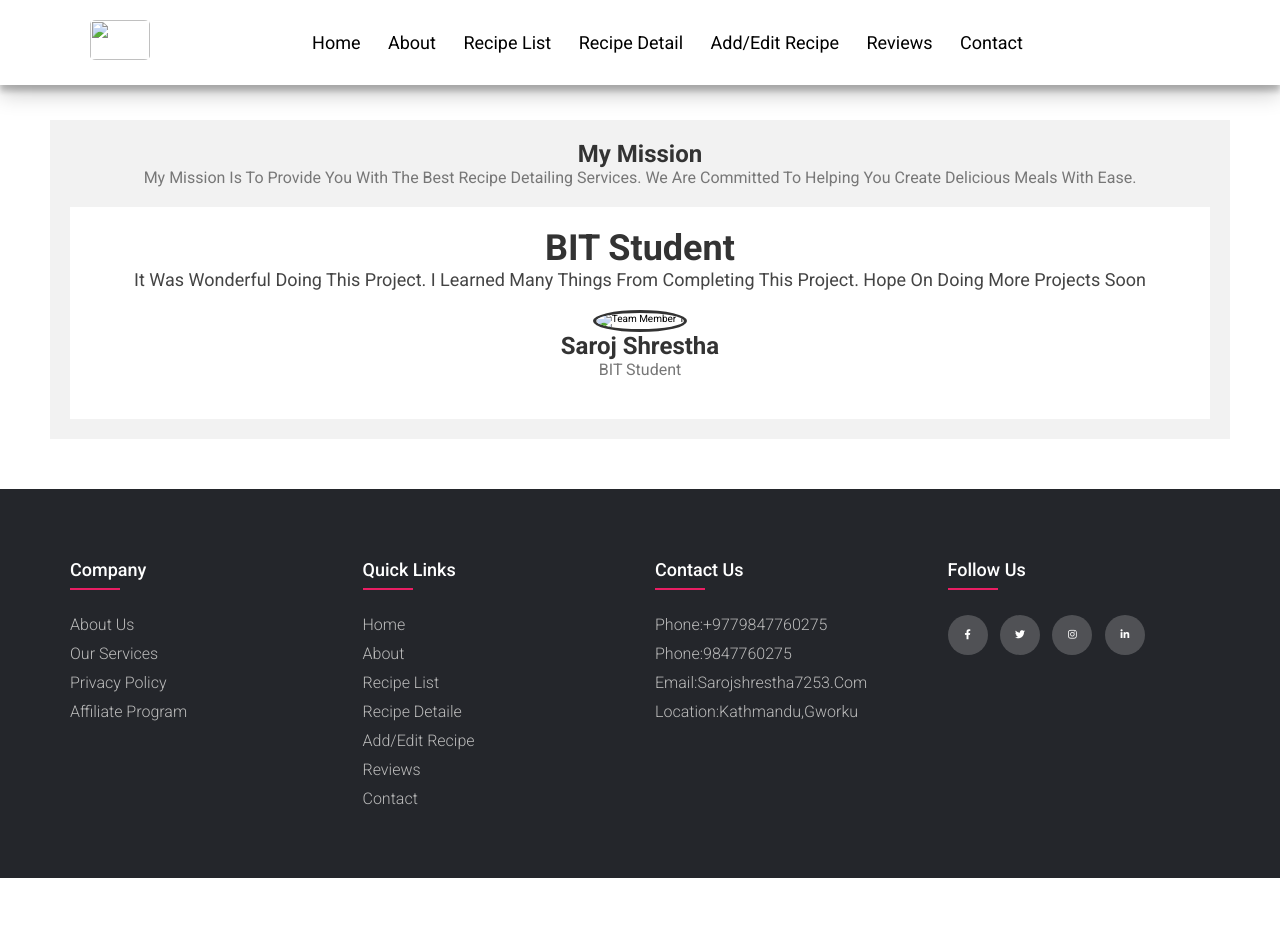
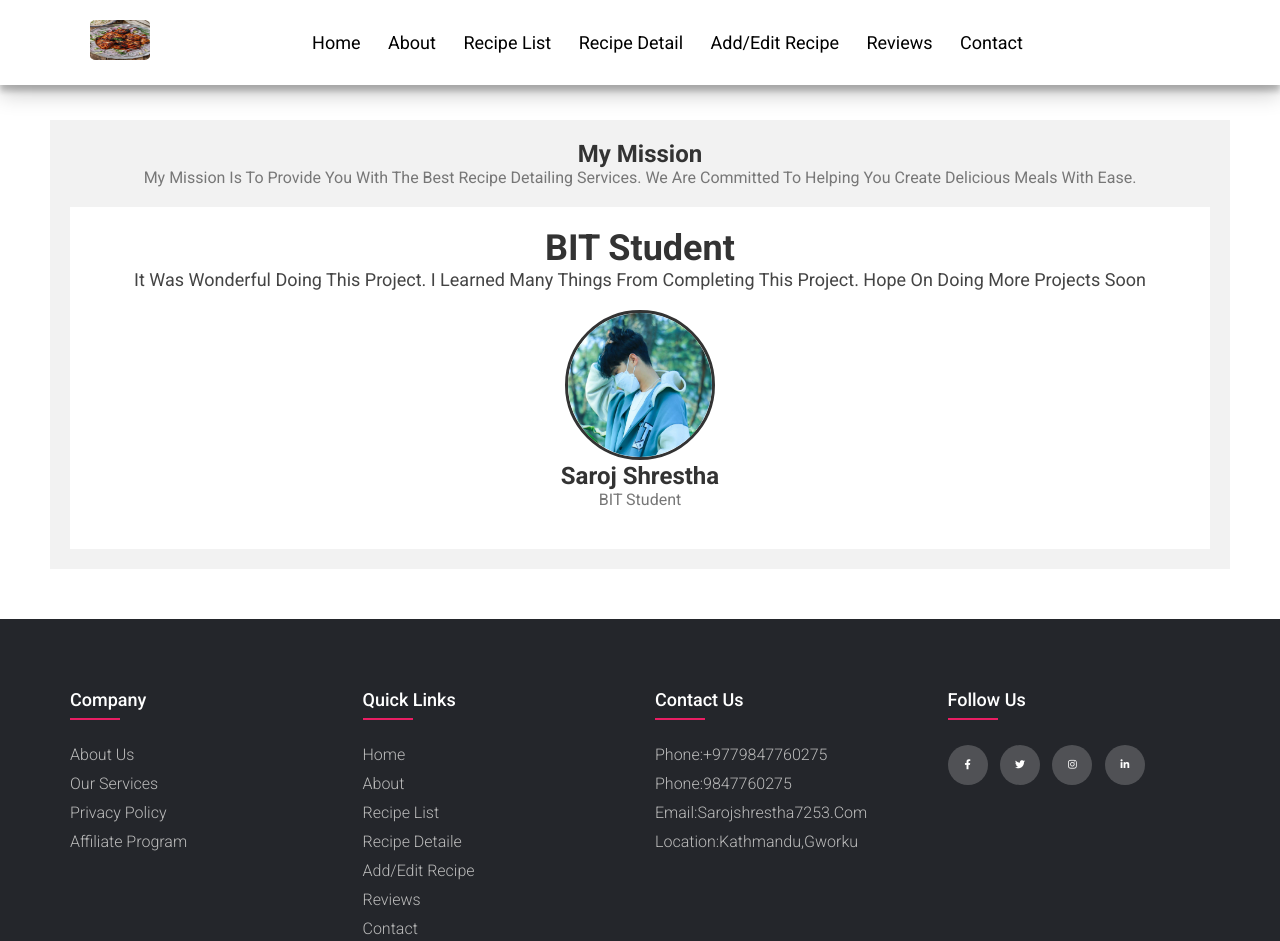
Before and after one commit to Code-wiht-Saroj/webrecipe, a plain HTML site: page about.html in a window 1280 px wide. Before the commit the page ends 878 px from the top, so only its background shows below. Drawn offline with Linux system fonts and the light colour scheme; the site is published under a folder, as on GitHub Pages, so addresses that start at the root find nothing; a script that the page names is missing; a web font is replaced by a local one.

Commit message:
Update about.html

```diff
--- a/about.html
+++ b/about.html
@@ -106,7 +106,7 @@
     <header class="header">
 
         <div class="logoheader">
-            <h1><img src="/image/about.photo.jpeg" style="width:60px;height: 40px;border-radius: 10%;" alt=""></h1>
+            <h1><img src="./image/about.photo.jpeg" style="width:60px;height: 40px;border-radius: 10%;" alt=""></h1>
         </div>
 
         <nav class="navbar">
@@ -145,7 +145,7 @@
 </P>
     <div class="team-members">
         <div class="team-member">
-            <img src="/image/saroj.png" alt="Team Member 1">
+            <img src="./image/saroj.png" alt="Team Member 1">
             <h2>Saroj Shrestha</h2>
             <p>BIT Student</p>
         </div>
```
